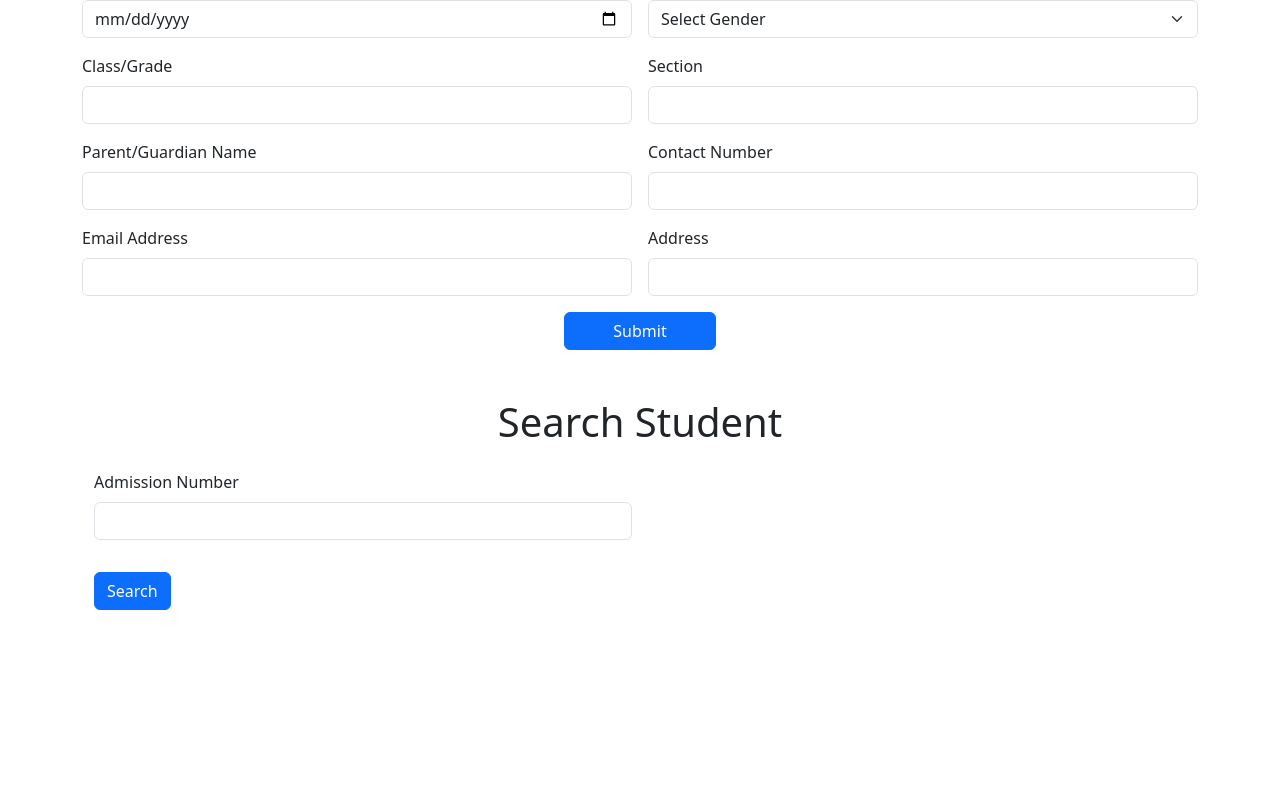
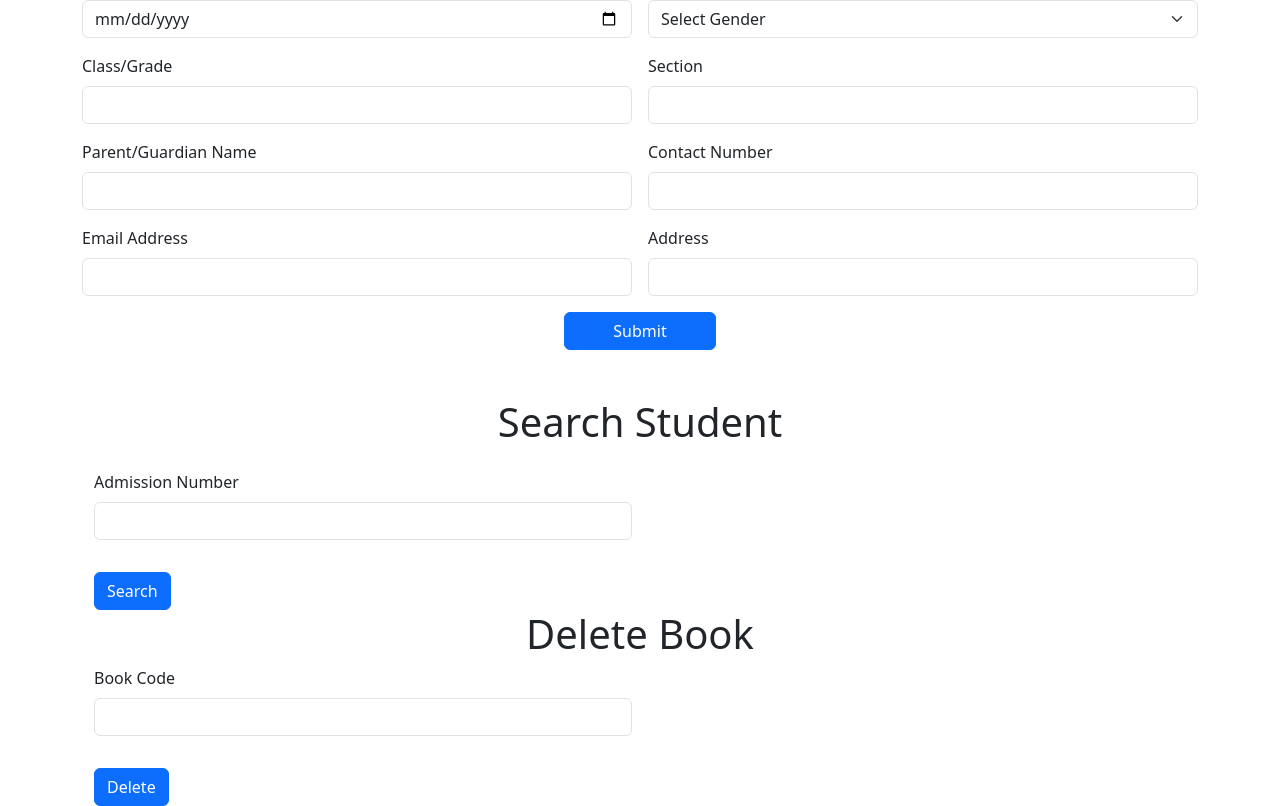
Before and after one commit to VarshaJ004/Student-React-app, a React (Vite) app: page / in a window 1280 px wide. Shown: the part 212-1018 px from the top of the page. Before the commit the page ends 822 px from the top, so only its background shows below. Built offline with nearby package versions, Linux system fonts and the light colour scheme.

Commit message:
Third page-Deletestudent created

```diff
--- a/src/App.jsx
+++ b/src/App.jsx
@@ -5,6 +5,7 @@
 import './App.css'
 import AddStudent from './components/AddStudent'
 import SearchStudent from './components/SearchStudent'
+import DeleteStudent from './components/DeleteStudent'
 
 function App() {
   const [count, setCount] = useState(0)
@@ -13,6 +14,7 @@
     <>
       <AddStudent />
       <SearchStudent />
+      <DeleteStudent />
     </>
   )
 }
--- /dev/null
+++ b/src/components/DeleteStudent.jsx
@@ -0,0 +1,34 @@
+import React from 'react'
+
+
+
+const DeleteStudent = () => {
+  return (
+    <div>
+
+      <div className='container'>
+    <div className='page-box'>
+      <h1 className='page-heading'><center>Delete Book</center></h1>
+
+      <div className="container">
+      <div className="row">
+        <div className="col col-12 col-sm-12 col-md-12 col-lg-12 col-xl-12 col-xxl-12">
+        <div className="row g-3">
+          <div className="col col-12 col-sm-6 col-md-6 col-lg-6 col-xl-6 col-xxl-6">
+            <label htmlFor="" className="form-label">Book Code</label>
+            <input type="number" className="form-control" />
+          </div>
+          <div className="col col-12 col-sm-12 col-md-12 col-lg-12 col-xl-12 col-xxl-12">
+            <button className="btn btn-primary mt-3">Delete</button>
+          </div>
+        </div>
+        </div>
+      </div>
+    </div>
+    </div>
+    </div>
+    </div>
+  )
+}
+
+export default DeleteStudent
```
